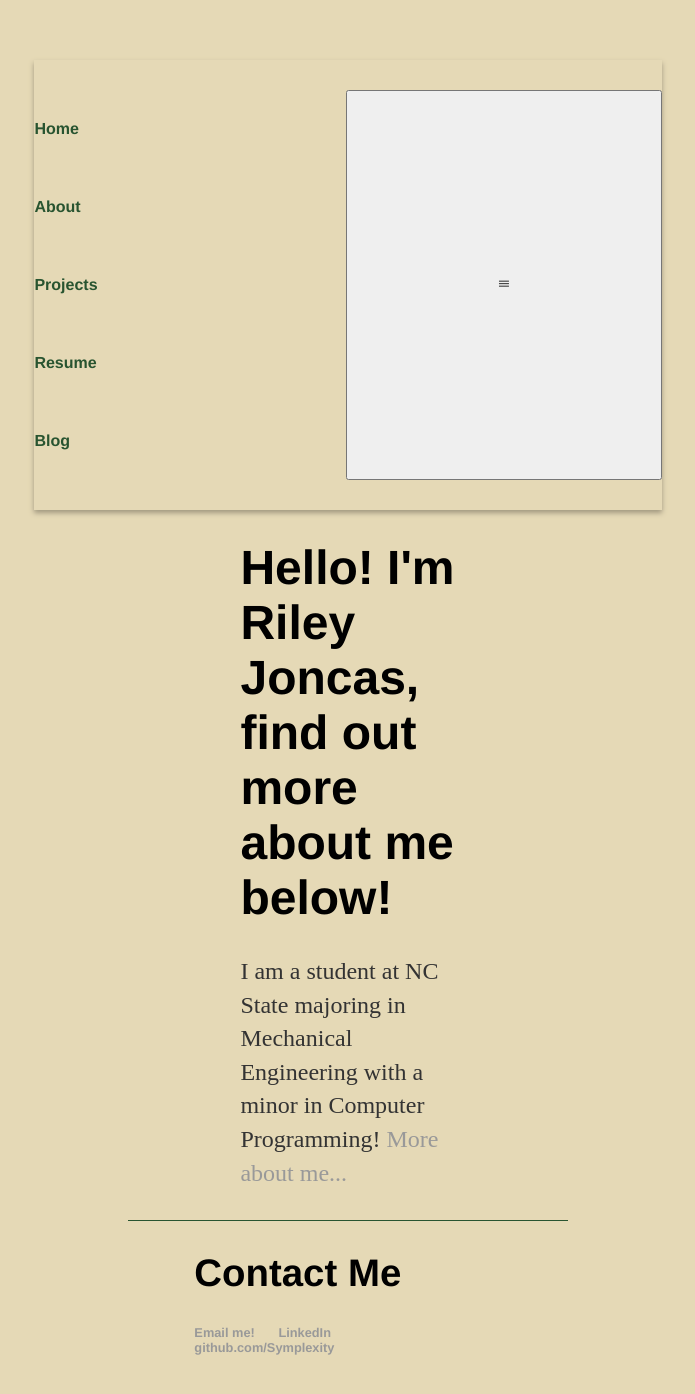
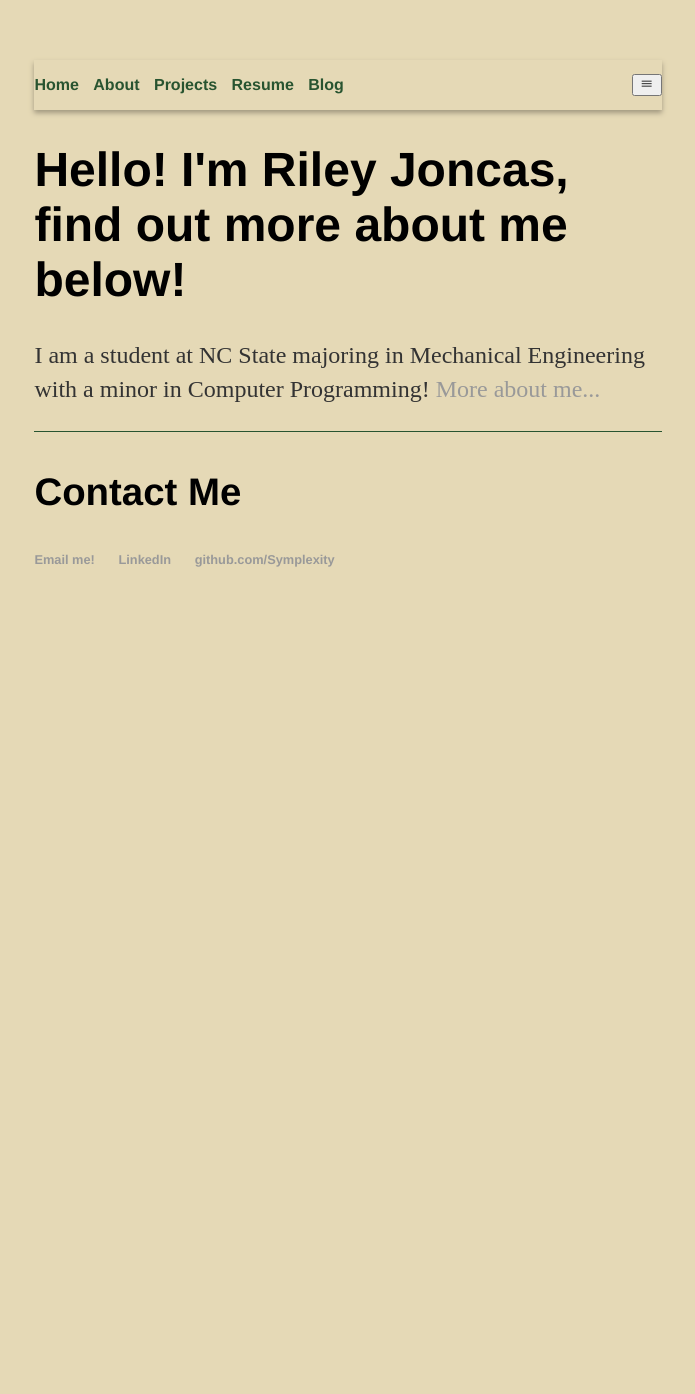
Before and after one commit to Symplexity/Symplexity.github.io, a Jekyll site: the page built from index.html, in a window 1280 px wide and 1400 px high. Shown: the top 1394 px of the window, without its empty margins (292-987 px from the left). Built offline with Jekyll 4.4.1, drawn with Linux system fonts in a browser that asks for light colours.

Commit message:
Update main.css

```diff
--- a/css/main.css
+++ b/css/main.css
@@ -16,24 +16,20 @@
 
 /* Main body styling */
 html, body {
+    margin: 30px auto;
+    width: 70%;
     background-color: var(--tan);
 }
 
-* {
-    margin: 30px auto;
-    width: 70%;
-    box-sizing: border-box;
-}
-
 nav {
-    margin: 0%;
-    width: 100%;
     position: sticky;
     top: 0;
     left: 0;
     z-index: 1; /* keeps the nav bar ontop of other elements */
     display: flex;
-    background-color: var(--tan);
+    align-items: center;
+    justify-content: space-between;
+    padding: 1.5rem 3.5 rem;
     box-shadow: 0 3px 5px var(--darkTan);
 
 }
```
